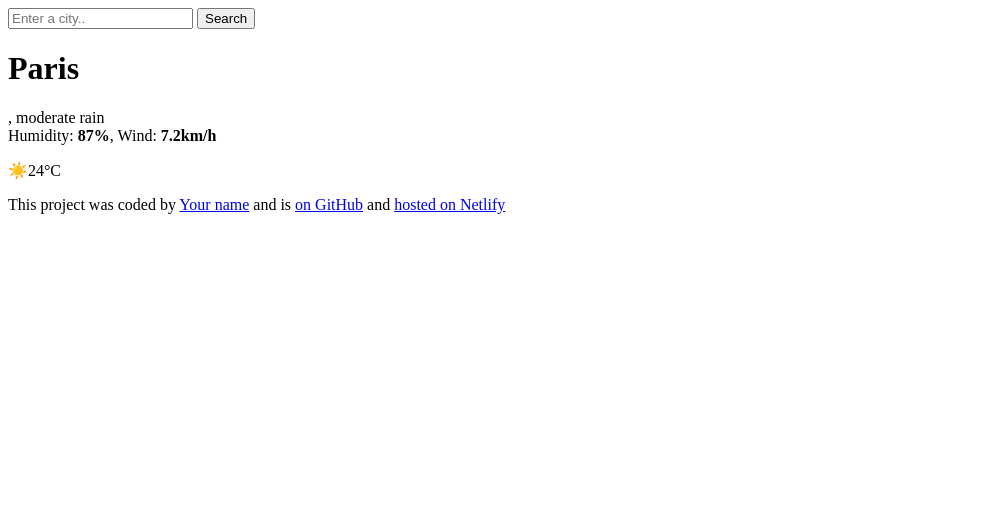
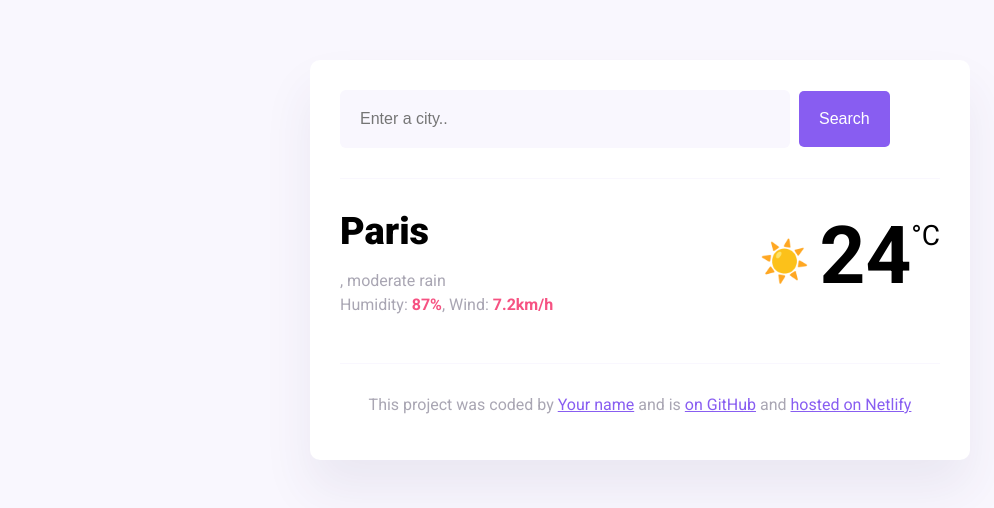
Before and after one commit to Heimatseiten/SheCodesProject1.0, a plain HTML site: page index.html in a window 1280 px wide. Shown: the whole page, without its empty margins (0-994 px from the left). Drawn offline with nearby package versions, Linux system fonts and the light colour scheme.

Commit message:
repeat copy

```diff
--- a/index.html
+++ b/index.html
@@ -10,7 +10,7 @@
       rel="stylesheet"
     />
     <script src="https://cdn.jsdelivr.net/npm/axios@1.1.2/dist/axios.min.js"></script>
-    <link rel="stylesheet" href="CSS/style.css" />
+    <link rel="stylesheet" href="src/styles.css" />
     <title>My weather application</title>
   </head>
   <body>
--- a/src/styles.css
+++ b/src/styles.css
@@ -1,57 +1,98 @@
 body {
-  font-family: Cerebri Sans, Helvetica, Arial, sans-serif;
+  background: #f9f7fe;
+  font-family: "Roboto", sans-serif;
 }
 
-h1,
-h2 {
-  text-align: center;
-  font-size: 34px;
-  line-height: 48px;
+a {
+  color: #885df1;
+}
+
+.weather-app {
+  background: white;
+  max-width: 600px;
+  margin: 60px auto;
+  padding: 30px;
+  border-radius: 10px;
+  box-shadow: 0 30px 50px rgba(65, 50, 100, 0.08);
+}
+
+header {
+  border-bottom: 1px solid #f9f7fe;
+  padding-bottom: 30px;
+}
+
+.search-input {
+  background-color: #f9f7fe;
+  border: none;
+  color: rgba(39, 33, 66, 0.4);
+  font-size: 16px;
+  padding: 20px;
+  width: 75%;
+  border-radius: 6px;
+}
+
+.search-button {
+  margin-left: 5px;
+  font-size: 16px;
+  background-color: #885df1;
+  color: white;
+  border: none;
+  padding: 20px;
+  line-height: 1;
+  border-radius: 5px;
+}
+
+main {
+  padding: 30px 0;
+}
+
+.current-temperature {
+  font-size: 48px;
+}
+
+.current-weather {
+  display: flex;
+  justify-content: space-between;
+}
+
+.current-city {
+  font-size: 38px;
   font-weight: 900;
   margin: 0;
 }
-
-h1 {
-  margin-top: 60px;
-  color: #272044;
+.current-details {
+  color: rgba(39, 33, 66, 0.4);
+  font-size: 16px;
+  font-weight: 400;
+  line-height: 24px;
 }
 
-h2 {
-  color: #8064e9;
-  padding: 0 0 24px;
+.current-details strong {
+  color: #f65282;
 }
 
-button {
-  border-radius: 25px;
-  border: 1px solid #8064e9;
-  background: #8064e9;
-  color: #fff;
-  font-size: 16px;
-  display: block;
-  margin: 0 auto;
-  line-height: 22px;
-  padding: 16px 24px;
-  text-decoration: none;
-  transition: all 200ms ease;
-  box-shadow: rgba(37, 39, 89, 0.08) 0px 8px 8px 0;
+.current-temperature-icon {
+  position: relative;
+  top: -8px;
+  font-size: 40px;
+  margin-right: 10px;
 }
 
-button:hover {
-  cursor: pointer;
-  background: #5e41a7;
-}
-
-.description p {
-  text-align: center;
-  font-size: 18px;
-  line-height: 28px;
-  font-family: PT Mono, monospace;
-}
-
-span.limited-spots {
+.current-temperature-value {
+  font-size: 80px;
   font-weight: bold;
 }
 
-div.button-container {
-  margin: 60px 0;
+.current-temperature-unit {
+  font-size: 28px;
+  position: relative;
+  top: -38px;
 }
+
+footer {
+  border-top: 1px solid #f9f7fe;
+  text-align: center;
+  padding-top: 15px;
+
+  color: rgba(39, 33, 66, 0.4);
+}
```
Also changed, not shown: Images/Sky.jpeg (deleted).
